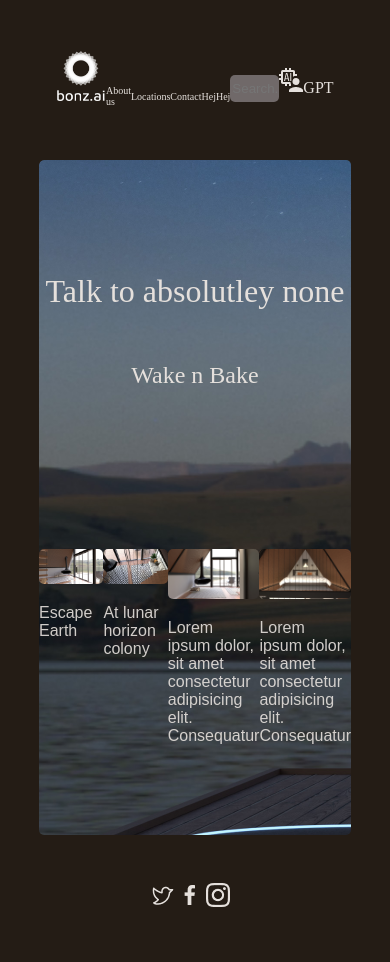
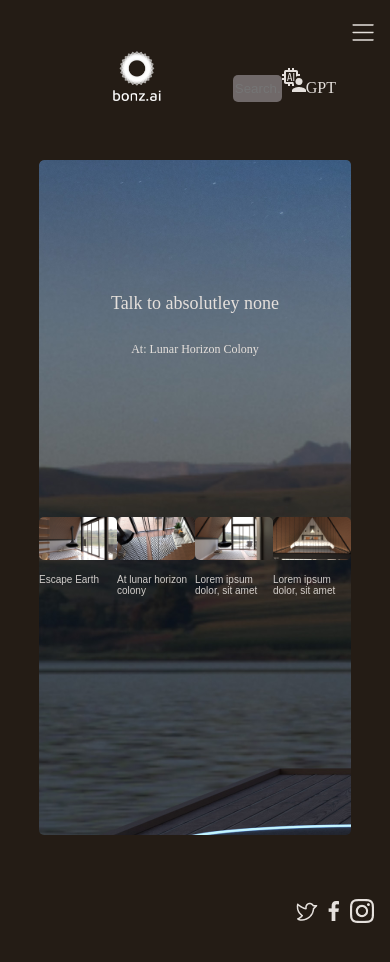
Before and after one commit to plindstromm/UX-inl-mning, a plain HTML site: page index.html in a window 390 px wide. After the commit the page ends 927 px from the top, so only its background shows below. Drawn offline with Linux system fonts and the light colour scheme; a web font is replaced by a local one.

Commit message:
hamburger

```diff
--- a/components.css
+++ b/components.css
@@ -48,6 +48,12 @@ header p{
     border: none;
     background-color: #706969;
     margin-top: 4rem;
+}
+
+.hamburger{
+    margin-bottom: 3rem;
+    margin-right: 1rem;
+    display: none;
 }
 
 .main-frame{
@@ -169,4 +175,23 @@ header p{
     .calendar-container{
         flex-direction: column;
     }
+    .socials{
+        margin: 4rem 1rem 0 0;
+    }
 }
+
+@media (max-width: 600px){
+    .hamburger{
+        display: block;
+    }
+
+    header a{
+        display: none;
+    }
+    .header-icon{
+        margin-right: auto;
+    }
+    .header-search-text{
+        margin-right: 1rem;
+    }
+}
--- a/index.html
+++ b/index.html
@@ -18,12 +18,13 @@
         <a href="#" class="header-text">HejHej</a>
         <input class="header-search" type="text" placeholder="Search..">
         <img class="header-search-icon" src="/img/eos-icons_ai-operator.png" alt="">
-        <p>GPT</p>
+        <p class="header-search-text">GPT</p>
+        <img class="hamburger" src="/img/hamburgerwhite.png" alt="">
     </header>
 
     <section class="main-frame">
         <h1>Talk to absolutley none</h1>
-        <h2>Wake n Bake</h2>
+        <h2>At: Lunar Horizon Colony</h2>
         <section class="card-container">
             <aside class="main-card">
               <img class="main-card-img" src="/img/02-day 1.png" alt="">
@@ -35,11 +36,11 @@
             </aside>
             <aside class="main-card">
               <img class="main-card-img" src="/img/08-day 1.png" alt="">
-              <p>Lorem ipsum dolor, sit amet consectetur adipisicing elit. Consequatur</p>
+              <p>Lorem ipsum dolor, sit amet </p>
             </aside>
             <aside class="main-card">
               <img class="main-card-img" src="/img/04-day 1.png" alt="">
-              <p>Lorem ipsum dolor, sit amet consectetur adipisicing elit. Consequatur</p>
+              <p>Lorem ipsum dolor, sit amet</p>
             </aside>
           </section>
 
--- a/second.css
+++ b/second.css
@@ -66,4 +66,6 @@ main{
         flex-direction: column;
         align-items: center;
     }
+
+
 }
--- a/styles.css
+++ b/styles.css
@@ -39,3 +39,18 @@ body{
     margin: 3rem 10rem 4rem 0;
 
 }
+
+@media (max-width:500px){
+   .main-frame h1{
+        font-size: 18px;
+
+   }
+   .main-frame h2{
+    font-size: 12px;
+
+   }
+   .main-card p{
+    font-size: 10px;
+    align-self: center;
+   }
+}
```
Also changed, not shown: components.html (+1 -0 lines), second.html (+1 -0 lines), img/hamburger.svg (added), img/hamburgerwhite.png (added).
